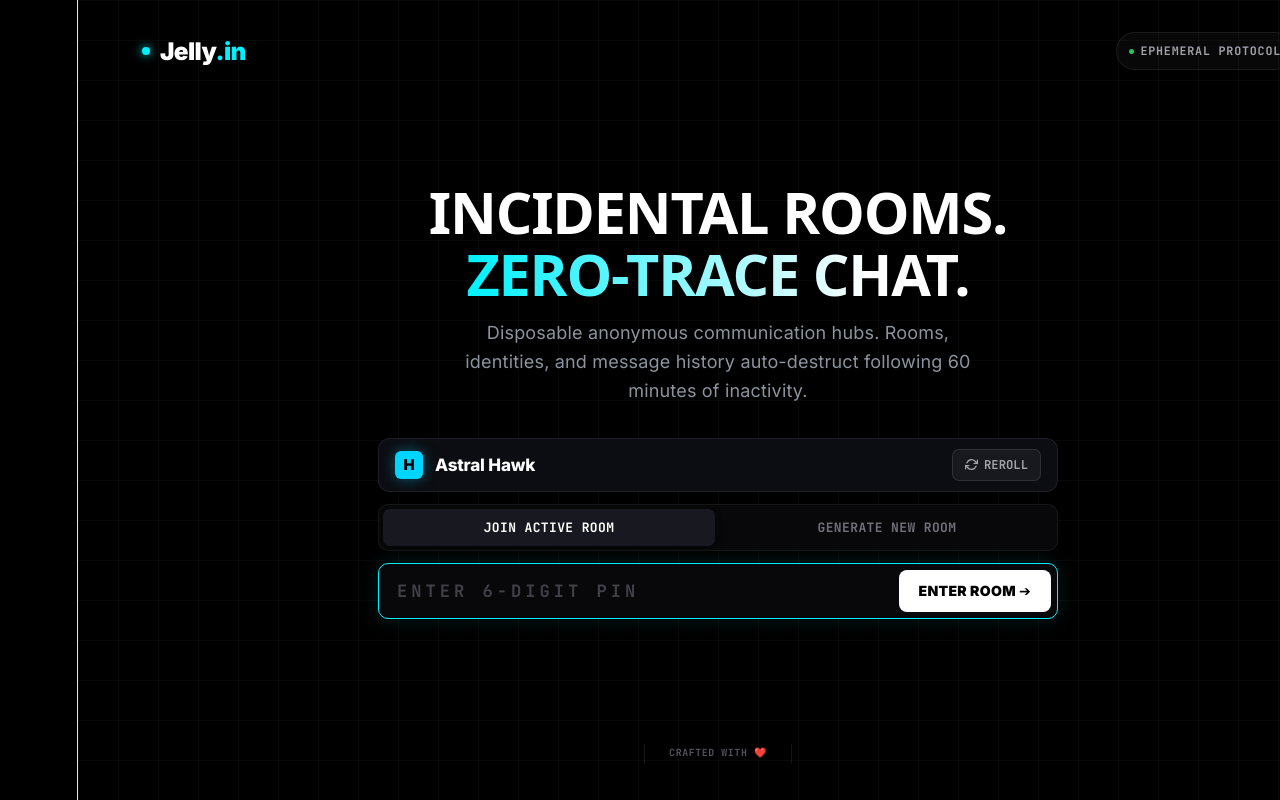
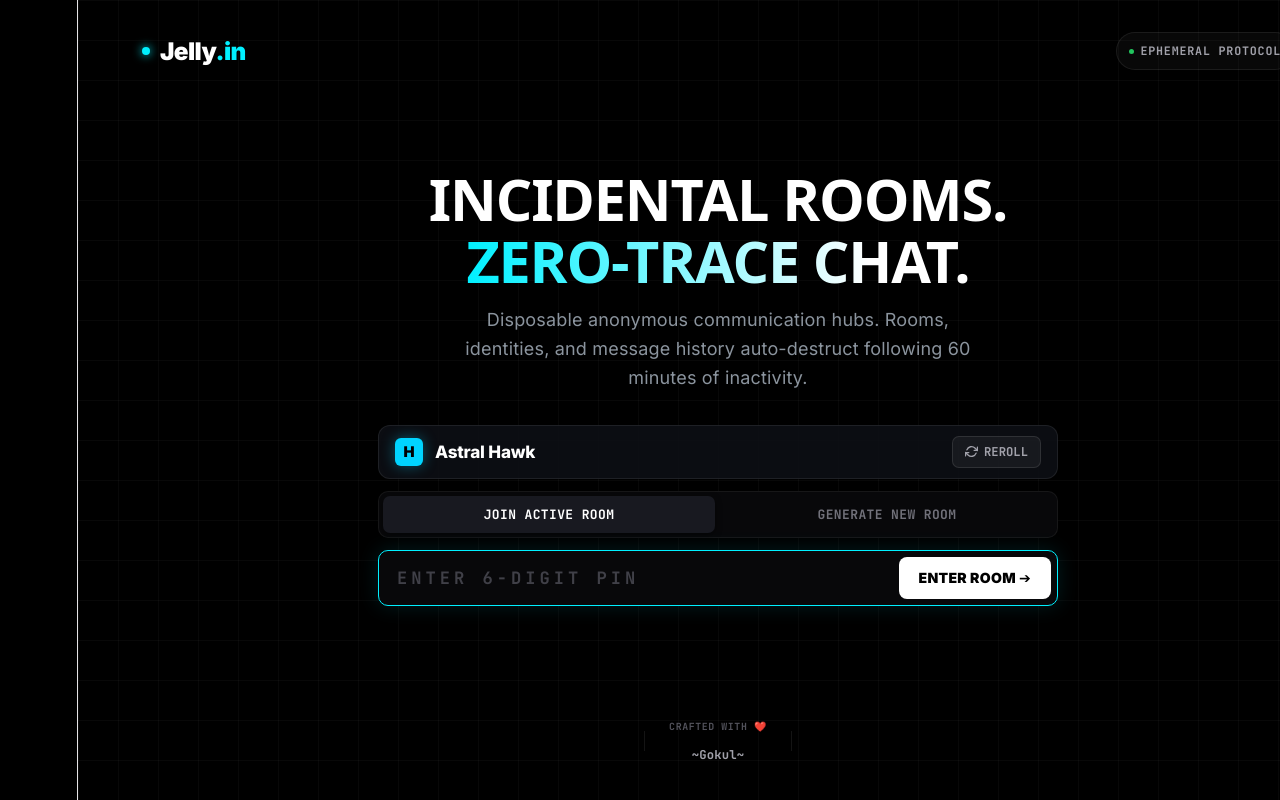
Before and after one commit to Lugo62/Jelly.in, a React (Vite) app in the folder jellly/: page / in a window 1280 px wide. Shown: the top 800 px of the page. Built offline with nearby package versions, Linux system fonts and the light colour scheme.

Commit message:
added developer name

```diff
--- a/jellly/src/App.jsx
+++ b/jellly/src/App.jsx
@@ -360,7 +360,7 @@ export default function App() {
           <div className="fs-meta-divider" />
           <div className="fs-meta-item">
             <span className="fs-meta-label">CRAFTED WITH ❤️</span>
-            <span className="fs-meta-val"></span>
+            <span className="fs-meta-val">~Gokul~</span>
           </div>
           <div className="fs-meta-divider" />
         </footer>
```
